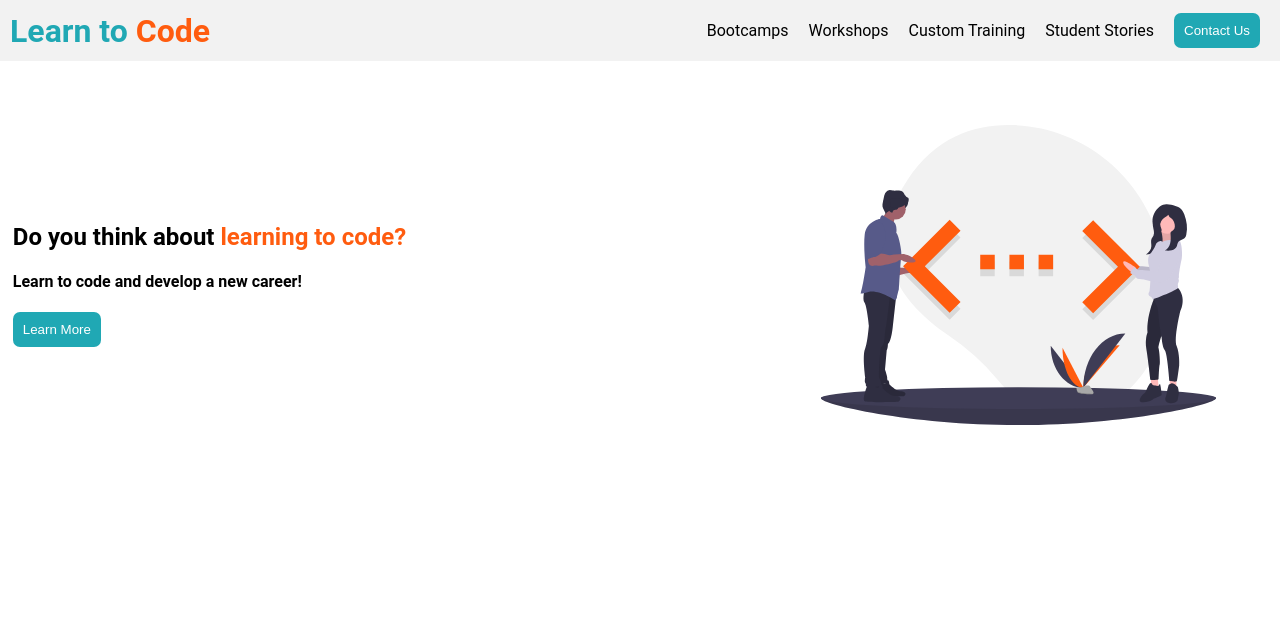
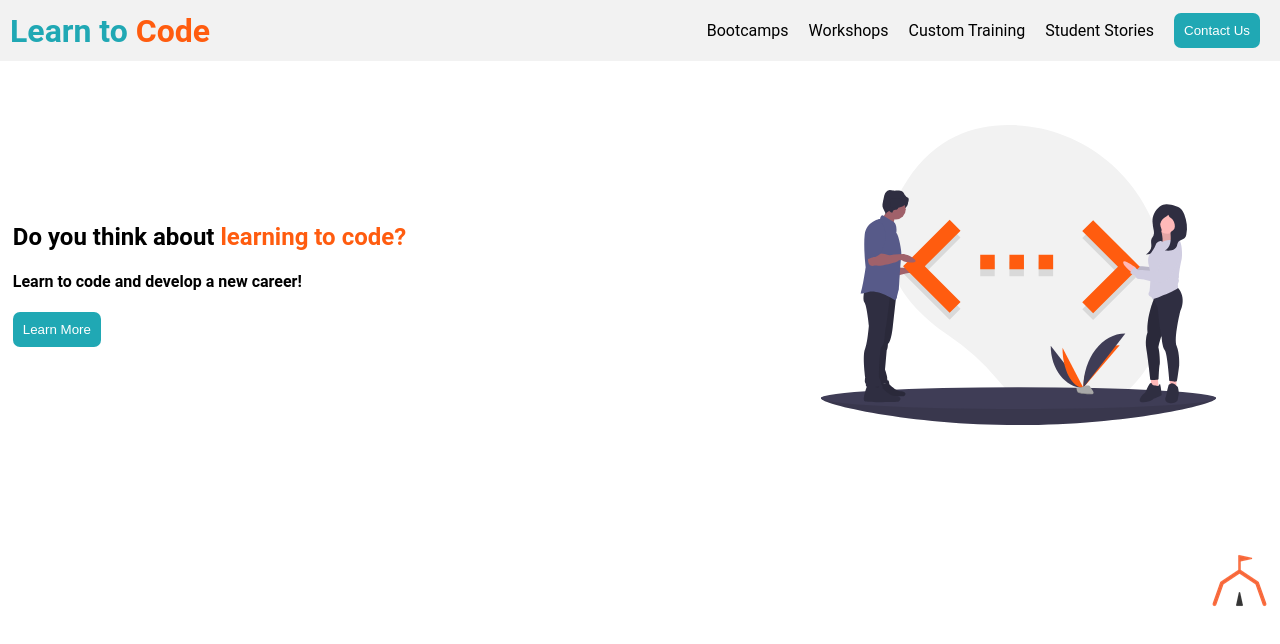
Before and after one commit to Mikepyt87/pytlowanyPart1, a plain HTML site: page pytlowany-part-1/index.html in a window 1280 px wide. Drawn offline with Linux system fonts and the light colour scheme.

Commit message:
upadate2

```diff
--- a/pytlowany-part-1/CSS/style.css
+++ b/pytlowany-part-1/CSS/style.css
@@ -86,17 +86,21 @@ img {
         align-items: center;
     }
 
-
-
     footer {
         display: flex;
         justify-content: flex-end;
         padding-top: 10%;
     }
+
     #codePic {
         height: 300px;
 
         display: flex;
     }
 
+    #gCLogo {
+        display: flex;
+        padding-right: 1%;
+    }
+
 }
```
